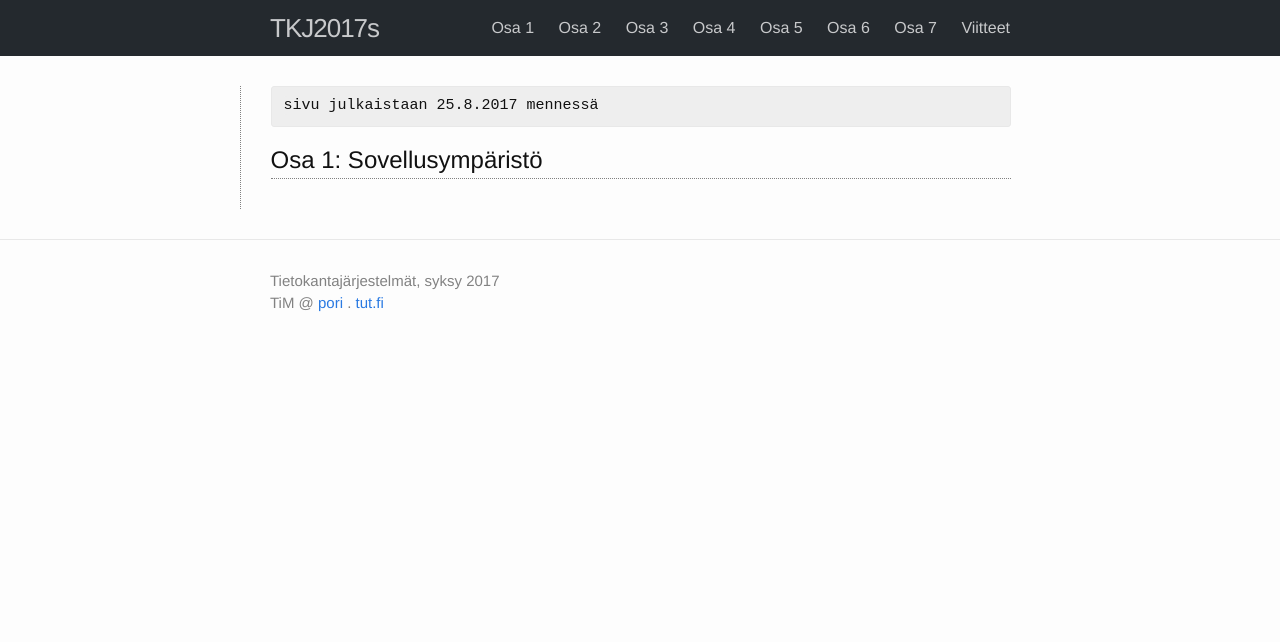
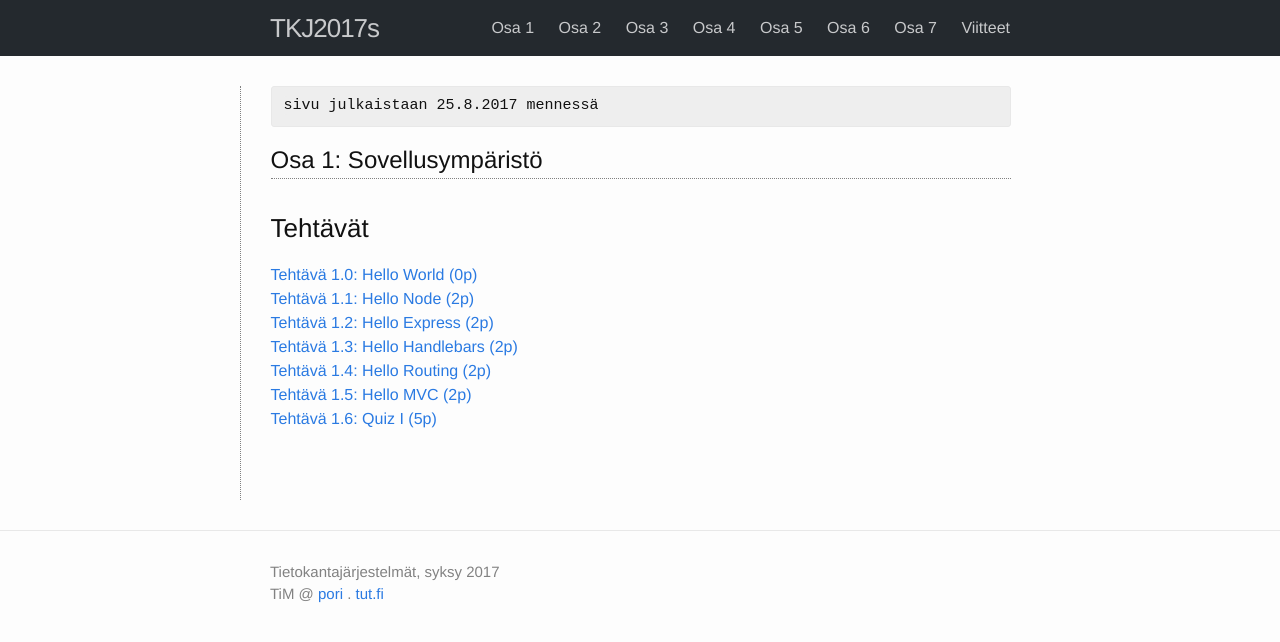
Before and after one commit to timedu/tkj2017s, a Jekyll site: the page built from docs/_osa1/index.md, in a window 1280 px wide. Shown: the top 642 px of the page. Built offline with Jekyll 4.4.1, drawn with Linux system fonts in a browser that asks for light colours.

Commit message:
part 1 skeleton

```diff
--- a/docs/_osa1/index.md
+++ b/docs/_osa1/index.md
@@ -3,3 +3,18 @@ layout: collection_index
 permalink: /:collection/index.html
 kesken: 1
 ---
+
+
+
+### Tehtävät
+
+
+
+
+{% include exercises_list.md %}
+
+
+
+
+
+<br />
--- /dev/null
+++ b/docs/_osa1/tehtava10.md
@@ -0,0 +1,177 @@
+---
+layout: exercise_page
+title: "Tehtävä 1.0: Hello World (0p)"
+exercise_discussion_id: 82685
+no_review: 1
+---
+
+Varmista, että ohjelmointitehtävissä käytettävä kalusto on asennettu kehitysympäristöösi, ja laadi sitten Node-pohjainen `Hello World` -sovellus.
+
+#### NetBeans IDE
+
+Ohjelmakoodin laatimisessa käytetään *Netbeans IDE:ä*, josta tarvitaan paketti `All` tai `HTML5/JavaScript`. Version tulisi olla vähintään `8.2`, jolloin editori osaa korostaa oikein JavaScriptin [tuoreen syntaksin][es6]. NetBeansin voi ladata tarvittaessa osoitteesta <https://netbeans.org/downloads/>.
+
+[es6]: http://es6-features.org/
+
+
+#### Node.js
+
+Ohjelmointikielenä käytetään JavaScriptia, joka tulkitaan [Nodella][node]. Sen voi ladata osoitteesta <https://nodejs.org/en/download/>.
+
+[node]: https://nodejs.org
+
+
+
+#### Sovelluksen kehittäminen
+
+Kun kalusto on asennettu, perusta NetBeansilla uusi `HTML5/JavaScript` -kategorian `Node.js Application` -projekti antaen projektille nimen (esim.) `W1E00.HelloWorld` tallettaen sen (esim.) kansioon `NetbeansProjects/tkj2017s`.
+
+Projektin perustamisen myötä muodostuu oletusarvoisesti kaksi tiedostopohjaa, `main.js` ja `package.json`, joista ensimmäiseen laaditaan pääohjelman koodi. Tiedostoon [package.json](https://docs.npmjs.com/files/package.json) määritellään mm. mahdolliset laadittavan sovelluksen riippuvuudet ulkopuolisista kirjastoista.
+
+Hello World -sovelluksella ei ole kirjastoriippuvuuksia, ja tiedostoon `main.js` tarvittavan JavaScript-koodinkin voi kopioida suoraan sivulta  <https://nodejs.org/en/about/>.
+
+NetBeans IDE saatta osoittaa jonkin olevan projektissa vialla esittämällä sen `Projects` -ikkunassa punaisella. IDE osaa tyypillisesti antaa osuvan vihjeen asian saattamiseksi kuntoon, jos klikkaa hiiren oikealla näppäimellä projektia ja valitsee esiin tulevasta valikosta valinnan *Resolve Project Problems*.
+
+
+
+#### Sovelluksen ajo
+
+Sovellus voidaan käynnistää *Run* -valikosta löytyvällä valinnalla tai vastaavalla pikanäppäimellä. Käynnistyksen myötä NetBeansin `Output`-ikkunaan pitäisi ilmestyä sovelluksen käynnistykomento sekä sovelluksessa olevan `console.log` -funktion kutsun tuottama ilmoitus, `Server running at http://127.0.0.1:3000/`.  Käynnistyskomento on pelkistetysti seuraavanlainen:
+
+~~~
+node main.js
+~~~
+
+Komennossa käynnistetään `node` -ohjelma, jolle annetaan parametriksi JavaScript -tiedosto `main.js`. Tosin NetBeansin ikkunassa komento on hieman monimutkaisempi, koska mukana on esim. tiedostoihin liittyvät hakemistopolut.
+
+Kun sovellus on käynnissä `Output`-ikkunan vasemmassa reunassa on punainen neliö, joka toimii *stop* -painikkeena. Ikkunan alapuolella on `Running` -teksti, jonka vieressä olevaa pientä `x`-painiketta klikkaamalla sovellus saadaan myös pysäytettyä.
+
+Tässä kehitetty ohjelma on palvelinpään web-sovellus[^fn1]. Kun selaimella tehdään pyyntö osoitteeseen `localhost:3000`, selaimen ikkunaan pitäisi ilmestyä teksti `Hello World`.
+
+
+[^fn1]: Sovellus on samalla web-palvelin eikä sen ajamiseen tarvita erillistä palvelinohjelmistoa.
+
+
+
+#### Ohjelmakoodista
+
+Sivulta <https://nodejs.org/en/about/> löytyvä koodi sisältää viisi lausetta:
+
+~~~
+const http = require('http');
+
+const hostname = '127.0.0.1';
+const port = 3000;
+
+const server = http.createServer((req, res) => {
+  res.statusCode = 200;
+  res.setHeader('Content-Type', 'text/plain');
+  res.end('Hello World\n');
+});
+
+server.listen(port, hostname, () => {
+  console.log(`Server running at http://${hostname}:${port}/`);
+});
+~~~
+
+Lauseissa esiintyy JavaScript -standardin, [ECMAScript 6](http://www.ecma-international.org/ecma-262/6.0/), kuvaamia ominaisuuksia. Esim. lauseista neljässä ensimmäisessä määritellään vakio (`const`), joka on kuten muuttuja (`var`), mutta sen arvo ei ole vaihdettavissa.
+
+
+
+Koodin ensimmäinen lause ottaa käyttöön (`require`) Node [http][http] -moduulin:
+
+[http]: https://nodejs.org/dist/latest-v6.x/docs/api/http.html
+
+{% highlight javascript %}
+
+const http = require('http');
+
+{% endhighlight %}
+
+
+Lauseen myötä ohjelmassa on käytössä `http` -objekti, Tämän jälkeen seuraavilla riveillä määritellään kaksi jäljempänä viitattavaa vakiota:
+
+{% highlight javascript %}
+
+const hostname = '127.0.0.1';
+const port = 3000;
+
+{% endhighlight %}
+
+
+
+Koodin neljäs lause muodostaa web-palvelimen kutsumalla `http`-objektin `createServer`:
+
+{% highlight javascript %}
+
+const server = http.createServer((req, res) => {
+  res.statusCode = 200;
+  res.setHeader('Content-Type', 'text/plain');
+  res.end('Hello World\n');
+});
+
+{% endhighlight %}
+
+Metodin parametrina on funktio, jonka palvelin suorittaa vasteena sille tulevaan pyyntöön. Koodissa funktio esitetään *ECMAScript6* -syntaksilla, mutta funktion määrittelyssä voisi käyttää myös perinteisempää syntaksia:
+
+{% highlight javascript %}
+
+const server = http.createServer( function(req, res) {
+    ...
+});
+
+{% endhighlight %}
+
+
+
+Pyyntöön vastaavalla funktiolla on kaksi parametria: `http.IncomingMessage`-tyyppinen `req` ("request") ja `http.ServerResponse`-tyyppinen `res` ("response"). Tässä `res`-olion avulla muodostetaan pyyntöön annetava vaste: paluukoodi, palautettavan sisällön tyyppi sekä paluuviestin varsinainen sisältö:
+
+{% highlight javascript %}
+
+  res.statusCode = 200;
+  res.setHeader('Content-Type', 'text/plain');
+  res.end('Hello World\n');
+
+{% endhighlight %}
+
+
+
+Paluuviestin sisällön tyypin määrittelyssä voisi olla mukana myös merkistökoodaus[^fn2]:
+
+
+{% highlight javascript %}
+
+  res.setHeader('Content-Type', 'text/plain; charset=utf-8');
+
+{% endhighlight %}
+
+
+[^fn2]: Selaimen konsolille saattaa ilmestyä varoitus, jos tieto merkistökoodauksesta puuttuu.
+
+
+Koodin viimeinen lause käynnistää edellisen lauseen muodostaman web-palvelimen sen `listen`-metodilla, jonka parametrina esiintyvät edellä määritellyt vakiot `port` ja `hostname` sekä funktio, joka suoritetaan käynnistyksen yhteydessä:
+
+~~~
+server.listen(port, hostname, () => {
+  console.log(`Server running at http://${hostname}:${port}/`);
+});
+~~~
+
+
+
+Lauseen voisi kirjoittaa myös seuraavasti erinteisempää JavaScript -syntaksia käyttäen:
+
+
+{% highlight javascript %}
+
+server.listen(port, hostname, function() {
+  console.log('Server running at http://' + hostname + ':' + port + '/');
+});
+
+{% endhighlight %}
+
+
+
+<br/>
+
+##### Alaviitteet
--- /dev/null
+++ b/docs/_osa1/tehtava11.md
@@ -0,0 +1,9 @@
+---
+layout: exercise_page
+title: "Tehtävä 1.1: Hello Node (2p)"
+exercise_template_name: # "W1E01.HelloNode"
+exercise_discussion_id: # 82687
+exercise_upload_id:
+kesken: 1
+no_review: 1
+---
--- /dev/null
+++ b/docs/_osa1/tehtava12.md
@@ -0,0 +1,9 @@
+---
+layout: exercise_page
+title: "Tehtävä 1.2: Hello Express (2p)"
+exercise_template_name: # "W1E02.HelloExpress"
+exercise_discussion_id: # 82688
+exercise_upload_id:
+kesken: 1
+no_review: 1
+---
--- /dev/null
+++ b/docs/_osa1/tehtava13.md
@@ -0,0 +1,9 @@
+---
+layout: exercise_page
+title: "Tehtävä 1.3: Hello Handlebars (2p)"
+exercise_template_name: # "W1E03.Hellohandlebars"
+exercise_discussion_id: # 82689
+exercise_upload_id:
+kesken: 1
+no_review: 1
+---
--- /dev/null
+++ b/docs/_osa1/tehtava14.md
@@ -0,0 +1,9 @@
+---
+layout: exercise_page
+title: "Tehtävä 1.4: Hello Routing (2p)"
+exercise_template_name: # W1E04.HelloRouting
+exercise_discussion_id: # 82690
+exercise_upload_id:
+kesken: 1
+no_review: 1
+---
--- /dev/null
+++ b/docs/_osa1/tehtava15.md
@@ -0,0 +1,9 @@
+---
+layout: exercise_page
+title: "Tehtävä 1.5: Hello MVC (2p)"
+exercise_template_name: # W1E05.HelloMVC
+exercise_discussion_id: # 82691
+exercise_upload_id:
+kesken: 1
+no_review: 1
+---
--- /dev/null
+++ b/docs/_osa1/tehtava16.md
@@ -0,0 +1,7 @@
+---
+layout: exercise_page
+title: "Tehtävä 1.6: Quiz I (5p)"
+exercise_discussion_id: # 82692
+kesken: 1
+no_review: 1
+---
```
Also changed, not shown: docs/_includes/exercise_header_links.html (+5 -2 lines), docs/index.md (+1 -0 lines), docs/katselmukset.md (added, +16 -0 lines), docs/viitteet.md (+5 -0 lines).
